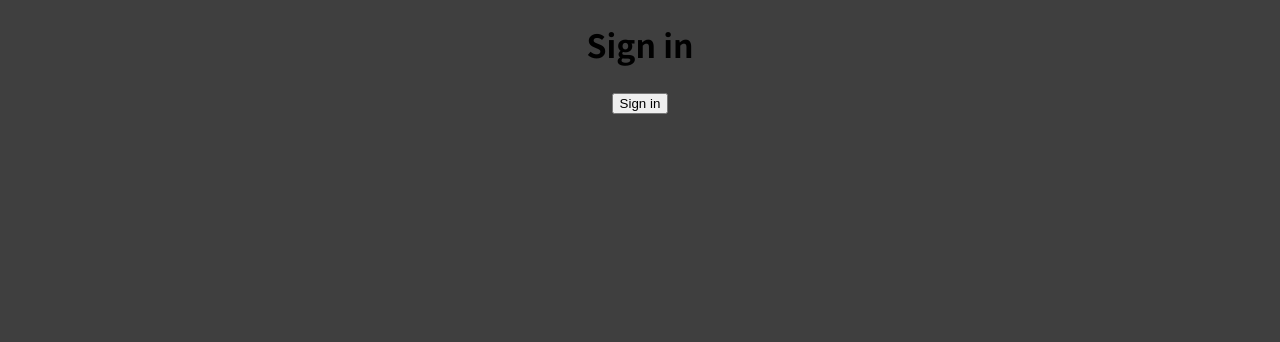
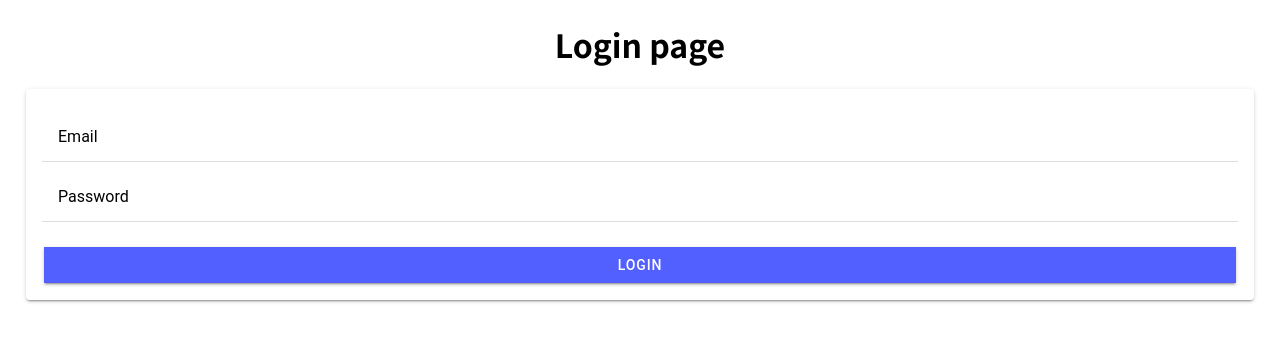
Before and after one commit to AthulPM97/Login-page-capacitor, a React (Create React App) app: page / in a window 1280 px wide. Shown: the top 342 px of the page. Built offline with nearby package versions, Linux system fonts and the light colour scheme.

Commit message:
Sign up screen with Ion components

```diff
--- a/package.json
+++ b/package.json
@@ -6,9 +6,11 @@
     "@capacitor/android": "^4.6.3",
     "@capacitor/cli": "^4.7.0",
     "@capacitor/core": "^4.6.3",
+    "@ionic/react": "^6.5.6",
     "@testing-library/jest-dom": "^5.11.6",
     "@testing-library/react": "^11.2.2",
     "@testing-library/user-event": "^12.5.0",
+    "ionicons": "^6.1.3",
     "react": "^18.0.0",
     "react-dom": "^18.0.0",
     "react-router-dom": "^5.3.4",
--- a/src/App.js
+++ b/src/App.js
@@ -2,15 +2,24 @@ import { Link, Route, Switch } from "react-router-dom";
 import Dashboard from "./routes/Dashboard";
 import Login from "./routes/Login";
 
+/* Core CSS required for Ionic components to work properly */
+import "@ionic/react/css/core.css";
+
+import "./theme/variables.css"
+
+import { setupIonicReact } from "@ionic/react";
+setupIonicReact();
+
 function App() {
   return (
-    <div style={{margin:'1rem',paddingTop: 'env(safe-area-inset-top)'}}>
+    <div style={{ margin: "0 1rem 0 1rem", paddingTop: "env(safe-area-inset-top)" }}>
+      <h1 style={{textAlign:'center'}}>Login page</h1>
       <Switch>
         <Route path="/" exact>
-        <Login/>
+          <Login />
         </Route>
-      <Route path="/app/dashboard" >
-        <Dashboard/>
+        <Route path="/app/dashboard">
+          <Dashboard />
         </Route>
         <Route path="*">
           <main>
--- a/src/routes/Login.jsx
+++ b/src/routes/Login.jsx
@@ -1,3 +1,11 @@
+import {
+  IonButton,
+  IonCard,
+  IonCardContent,
+  IonInput,
+  IonItem,
+  IonLabel,
+} from "@ionic/react";
 import { useState } from "react";
 import { useHistory } from "react-router-dom";
 
@@ -6,24 +14,46 @@ const Login = () => {
 
   const history = useHistory();
 
+  const emailChangeHandler = (e) => {
+    console.log(e.target.value);
+  };
+  const passwordChangeHandler = (e) => {
+    console.log(e.target.value);
+  };
+
   const submitHandler = (event) => {
     event.preventDefault();
     setLoading(true);
-        console.log("Submit");
     setTimeout(() => {
       setLoading(false);
-            history.push('/app/dashboard');
+      history.push("/app/dashboard");
     }, 1500);
-    }
-    return(
-        <main style={{textAlign:'center'}}>
-        <h1>Sign in</h1>
+  };
+  return (
+    <IonCard>
+      <IonCardContent>
         <form onSubmit={submitHandler}>
-            {!loading && <button type="submit">Sign in</button>}
-            {loading && <p>Loading...</p>}
+          <IonItem>
+            <IonLabel position="floating">Email</IonLabel>
+            <IonInput type="email" onIonChange={emailChangeHandler} />
+          </IonItem>
+          <IonItem>
+            <IonLabel position="floating">Password</IonLabel>
+            <IonInput type="password" onIonChange={passwordChangeHandler} />
+          </IonItem>
+          <br />
+          <div className="ion-margin-top">
+            {!loading && (
+              <IonButton type="submit" color="secondary" expand="full">
+                Login
+              </IonButton>
+            )}
+            {loading && <p style={{ textAlign: "center" }}>Loading...</p>}
+          </div>
         </form>
-        </main>
-    )
-}
+      </IonCardContent>
+    </IonCard>
+  );
+};
 
 export default Login;
--- /dev/null
+++ b/src/theme/variables.css
@@ -0,0 +1,50 @@
+:root {
+	--ion-color-primary: #3880ff;
+	--ion-color-primary-rgb: 56,128,255;
+	--ion-color-primary-contrast: #ffffff;
+	--ion-color-primary-contrast-rgb: 255,255,255;
+	--ion-color-primary-shade: #3171e0;
+	--ion-color-primary-tint: #4c8dff;
+--ion-color-secondary: #5260ff;
+	--ion-color-secondary-rgb: 82,96,255;
+	--ion-color-secondary-contrast: #ffffff;
+	--ion-color-secondary-contrast-rgb: 255,255,255;
+	--ion-color-secondary-shade: #4854e0;
+	--ion-color-secondary-tint: #6370ff;
+--ion-color-tertiary: #5260ff;
+	--ion-color-tertiary-rgb: 82,96,255;
+	--ion-color-tertiary-contrast: #ffffff;
+	--ion-color-tertiary-contrast-rgb: 255,255,255;
+	--ion-color-tertiary-shade: #4854e0;
+	--ion-color-tertiary-tint: #6370ff;
+--ion-color-success: #2dd36f;
+	--ion-color-success-rgb: 45,211,111;
+	--ion-color-success-contrast: #000000;
+	--ion-color-success-contrast-rgb: 0,0,0;
+	--ion-color-success-shade: #28ba62;
+	--ion-color-success-tint: #42d77d;
+--ion-color-warning: #ffc409;
+	--ion-color-warning-rgb: 255,196,9;
+	--ion-color-warning-contrast: #000000;
+	--ion-color-warning-contrast-rgb: 0,0,0;
+	--ion-color-warning-shade: #e0ac08;
+	--ion-color-warning-tint: #ffca22;
+--ion-color-danger: #eb445a;
+	--ion-color-danger-rgb: 235,68,90;
+	--ion-color-danger-contrast: #ffffff;
+	--ion-color-danger-contrast-rgb: 255,255,255;
+	--ion-color-danger-shade: #cf3c4f;
+	--ion-color-danger-tint: #ed576b;
+--ion-color-medium: #92949c;
+	--ion-color-medium-rgb: 146,148,156;
+	--ion-color-medium-contrast: #000000;
+	--ion-color-medium-contrast-rgb: 0,0,0;
+	--ion-color-medium-shade: #808289;
+	--ion-color-medium-tint: #9d9fa6;
+--ion-color-light: #f4f5f8;
+	--ion-color-light-rgb: 244,245,248;
+	--ion-color-light-contrast: #000000;
+	--ion-color-light-contrast-rgb: 0,0,0;
+	--ion-color-light-shade: #d7d8da;
+	--ion-color-light-tint: #f5f6f9;
+}
```
Also changed, not shown: 1 other file (tests, documents, lock files or other folders). Lines whose indentation alone changed are shown as unchanged.
